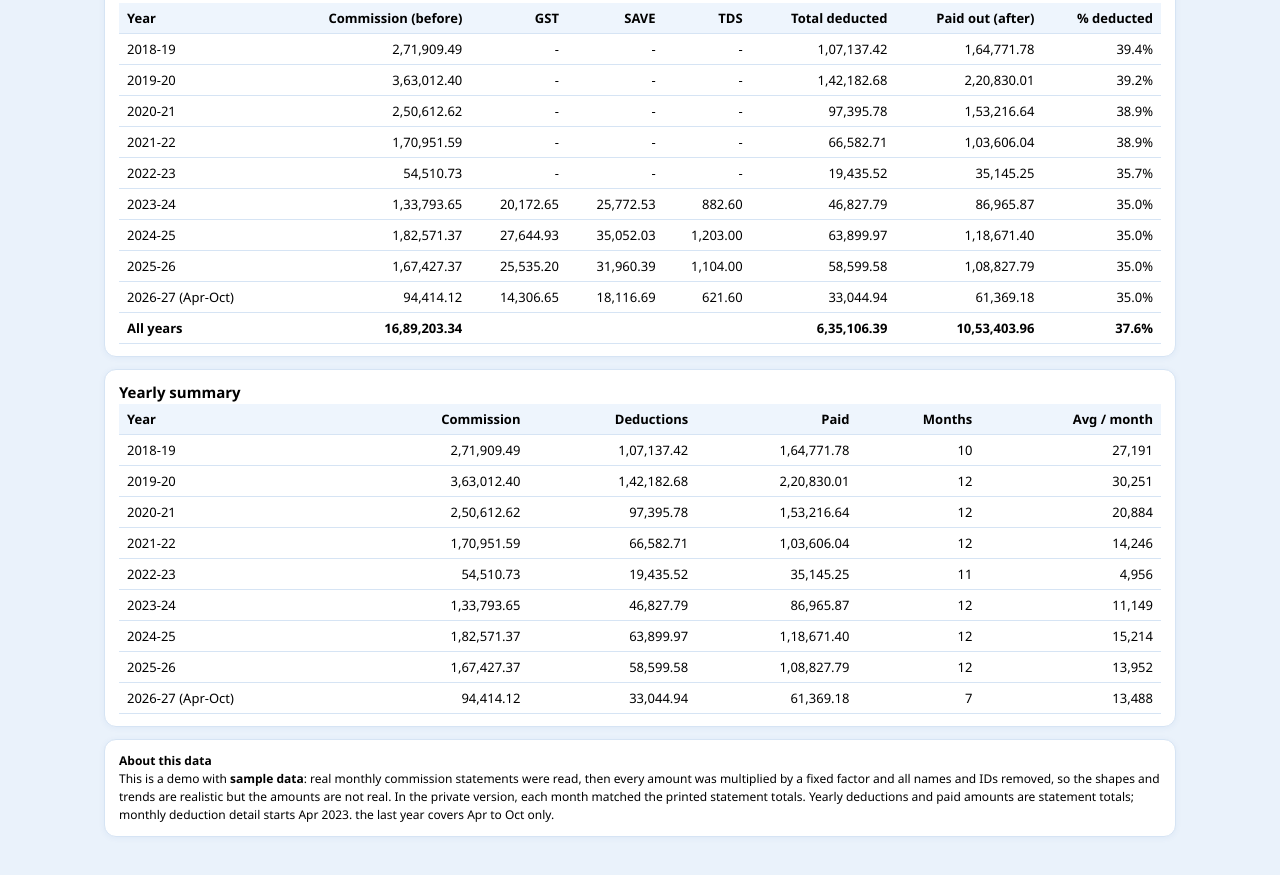
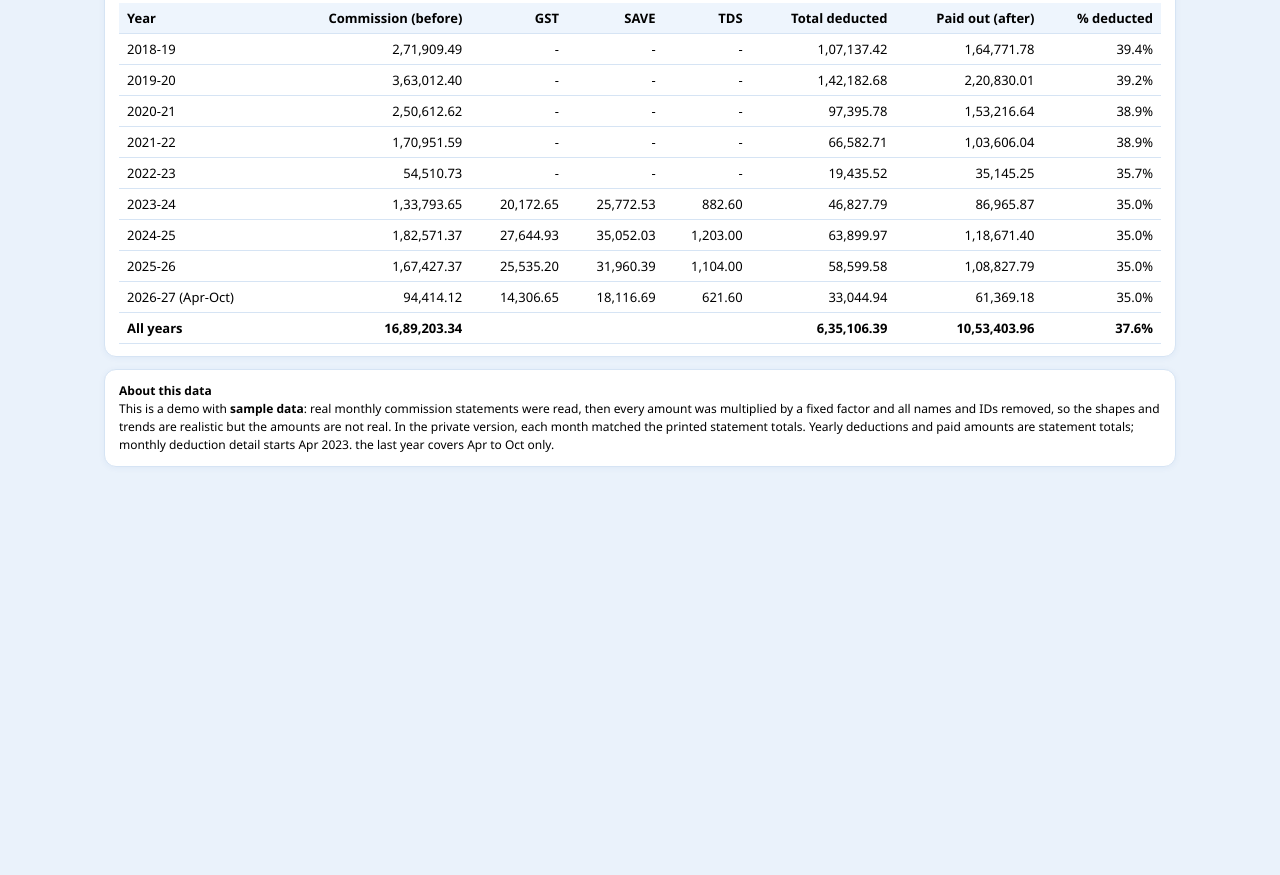
Before and after one commit to Gopimahith/csp-commission-dashboard, a plain HTML site: page index.html in a window 1280 px wide. Shown: the part 1857-2732 px from the top of the page. After the commit the page ends 2364 px from the top, so only its background shows below. Drawn offline with Linux system fonts and the light colour scheme.

Commit message:
Update index.html

```diff
--- a/index.html
+++ b/index.html
@@ -27,7 +27,6 @@ text{fill:#000;font-size:11px}.tip{position:fixed;pointer-events:none;background
 <div class="card"><h2>Where 2024 income came from</h2><p class="n">Commission by service type, from the 2024 monthly Excel files</p><div style="margin-bottom:6px"><select id="m24"></select></div><div id="src"></div></div>
 <div class="card"><h2>Deductions: TDS, GST, SAVE</h2><p class="n">Monthly, available from Apr 2023</p><div class="leg"><span><i style="background:var(--c5)"></i>GST</span><span><i style="background:var(--c4)"></i>SAVE</span><span><i style="background:var(--c2)"></i>TDS</span></div><div id="dedc"></div></div>
 <div class="card full"><h2>Before and after deductions</h2><p class="n">What was earned, what was cut (GST, SAVE, TDS) and what was paid out, per financial year</p><div class="leg"><span><i style="background:var(--c3)"></i>Paid out (after cuts)</span><span><i style="background:var(--c2)"></i>Deducted</span></div><div id="ba"></div><div style="overflow:auto;margin-top:10px"><table id="batbl"></table></div></div>
-<div class="card full"><h2>Yearly summary</h2><div style="overflow:auto"><table id="tbl"></table></div></div>
 <div class="card full note" id="notes"></div>
 </div></div><div class="tip" id="tip"></div>
 <script>
@@ -60,7 +59,7 @@ function render(){
  else if(sel==='all'){const T=Object.values(fyTot).reduce((a,f)=>({c:a.c+f.com,d:a.d+f.ded,p:a.p+f.paid}),{c:0,d:0,p:0});dedHtml=`<div class="kpi"><div class="l">Deductions</div><div class="v">&#8377;${inr(T.d)}</div><div class="s">${(T.d/T.c*100).toFixed(1)}% of commission</div></div>`;netHtml=`<div class="kpi"><div class="l">Paid out</div><div class="v">&#8377;${inr(T.p)}</div><div class="s">${(T.p/T.c*100).toFixed(1)}% of commission</div></div>`}
  let chg='';const c=cmp.value;if(c!=='none'&&sel!=='all'){const o=rowsFor(c),ot=o.reduce((a,r)=>a+r[1],0);const same=rows.length===o.length;const d=(total/rows.length)-(ot/o.length);chg=`<div class="kpi"><div class="l">Avg month: ${fyName(+sel)} vs ${fyName(+c)}</div><div class="v" style="color:${d>=0?'#15803d':'#c0392b'}">${d>=0?'+':''}${inr(d)}</div><div class="s" style="color:#000;font-weight:700;font-size:13px">&#8377;${inr(Math.abs(d))} ${d>=0?'MORE':'LESS'} per month (${Math.abs((total/rows.length)/(ot/o.length)*100-100).toFixed(1)}% ${d>=0?'higher':'lower'})</div></div>`}
  document.getElementById('kpis').innerHTML=`<div class="kpi"><div class="l">Total commission</div><div class="v">&#8377;${inr(total)}</div><div class="s">${n} months with commission</div></div>`+dedHtml+netHtml+`<div class="kpi"><div class="l">Average per month</div><div class="v">&#8377;${inr(total/n)}</div></div><div class="kpi"><div class="l">Best month</div><div class="v">&#8377;${inr(best[1])}</div><div class="s">${fmtM(best[0])}</div></div><div class="kpi"><div class="l">Lowest month</div><div class="v">&#8377;${inr(worst[1])}</div><div class="s">${fmtM(worst[0])}</div></div>`+chg;
- trend(rows,sel);fyChart();season();srcChart();dedChart();table();baView();
+ trend(rows,sel);fyChart();season();srcChart();dedChart();baView();
 }
 function trend(rows,sel){
  document.getElementById('trendN').textContent=(sel==='all'?'All months, Jun 2018 onward':'Financial year '+fyName(+sel)+', Apr to Mar')+' - hover a bar for the exact amount';
@@ -114,11 +113,6 @@ function baView(){
  h2+=`<tr><td><b>All years</b></td><td><b>${inr2(T.c)}</b></td><td></td><td></td><td></td><td><b>${inr2(T.d)}</b></td><td><b>${inr2(T.p)}</b></td><td><b>${(T.d/T.c*100).toFixed(1)}%</b></td></tr>`;
  document.getElementById('batbl').innerHTML=h2;
 }
-function table(){
- const ys=Object.keys(fyTot).map(Number).sort();let h='<tr><th>Year</th><th>Commission</th><th>Deductions</th><th>Paid</th><th>Months</th><th>Avg / month</th></tr>';
- ys.forEach(y=>{const f=fyTot[y],m=D.commission.filter(r=>fyOf(r[0])===y).length;h+=`<tr><td>${f.name}</td><td>${inr2(f.com)}</td><td>${inr2(f.ded)}</td><td>${inr2(f.paid)}</td><td>${m}</td><td>${inr(f.com/m)}</td></tr>`});
- document.getElementById('tbl').innerHTML=h;
-}
 document.getElementById('notes').innerHTML='<b>About this data</b><br>This is a demo with <b>sample data</b>: real monthly commission statements were read, then every amount was multiplied by a fixed factor and all names and IDs removed, so the shapes and trends are realistic but the amounts are not real. In the private version, each month matched the printed statement totals. Yearly deductions and paid amounts are statement totals; monthly deduction detail starts Apr 2023. the last year covers Apr to Oct only.';
 fy.onchange=render;cmp.onchange=render;addEventListener('resize',render);render();
 </script></body></html>
```
